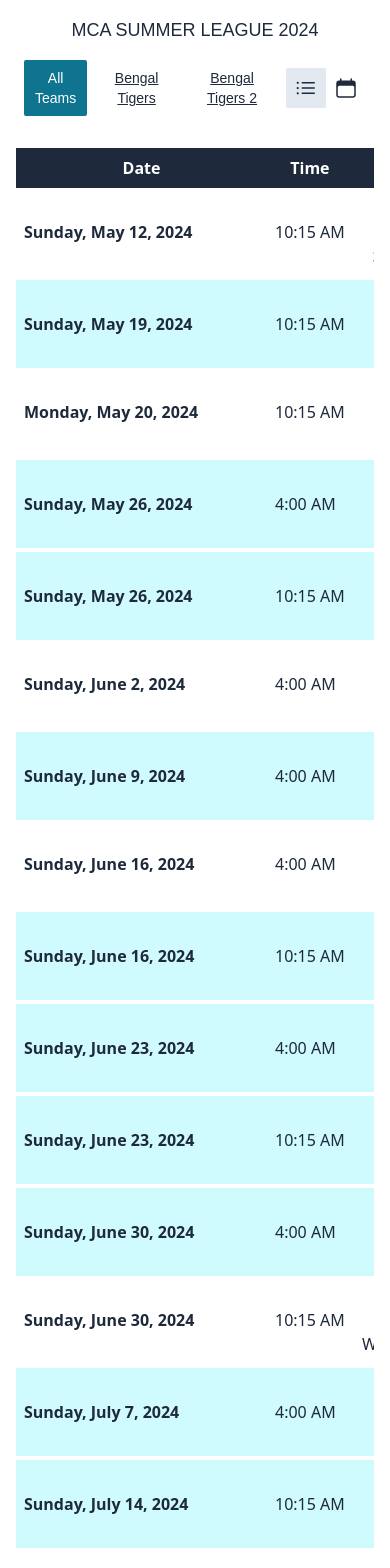
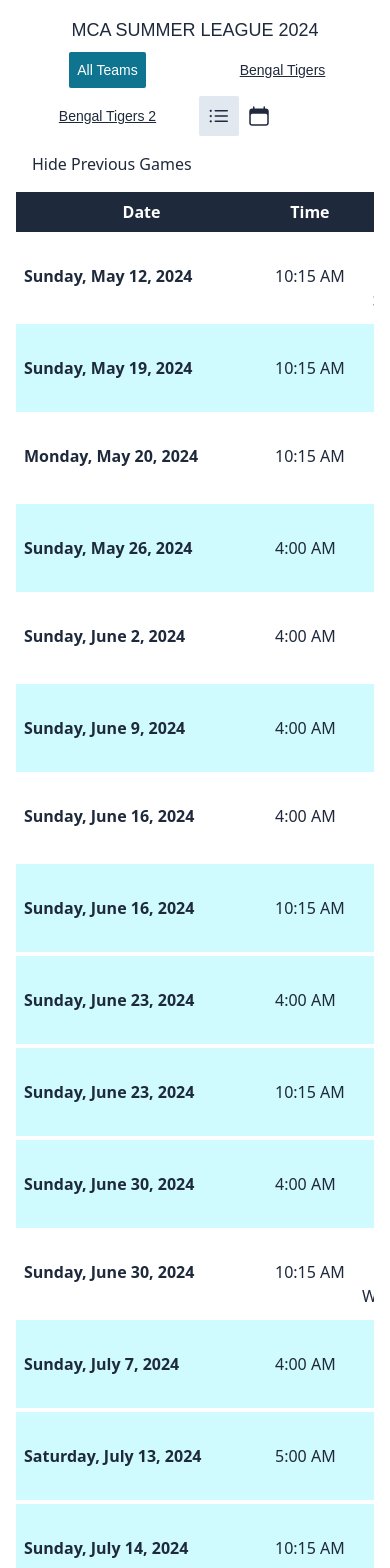
Before and after one commit to ihasanmdarif/McaSchedule, a Next.js app: page /generate in a window 390 px wide. Shown: the top 1568 px of the page. Built offline with nearby package versions, Linux system fonts and the light colour scheme; a web font is replaced by a local one.

Commit message:
Added hide prev games

```diff
--- a/app/components/Nav.tsx
+++ b/app/components/Nav.tsx
@@ -1,7 +1,7 @@
 "use client";
-import { cn } from "@/libs/utils";
+import { cn, formatDateTime } from "@/libs/utils";
 import Link from "next/link";
-import { useState } from "react";
+import { useEffect, useState } from "react";
 import { CalendarView } from "./CalendarView";
 import ScheduleTable, { Schedule } from "./ScheduleTable";
 import { ListBulletIcon, CalendarIcon } from "@heroicons/react/24/solid";
@@ -27,9 +27,34 @@ export function Nav({ teamName, scheduleList }: NavProps) {
   ];
 
   const [showCalendarView, setShowCalendarView] = useState(false);
+
+  const [hidePrevGames, setHidePrevGames] = useState(false);
+
+  const [gameSchedule, setGameSchedule] = useState<Schedule[]>(scheduleList);
+
+  const handleChange = () => {
+    setHidePrevGames(!hidePrevGames);
+  };
+
+  useEffect(() => {
+    if (hidePrevGames) {
+      const filteredSchedule = scheduleList.filter((schedule) => {
+        const dateString = formatDateTime(schedule["1"]).formatedDateShort;
+        const date = new Date(dateString);
+        const currentDate = new Date();
+        return date >= currentDate;
+      });
+      console.log(filteredSchedule);
+      setGameSchedule(filteredSchedule);
+    } else {
+      setGameSchedule(scheduleList);
+    }
+  }, [hidePrevGames, scheduleList]);
+
   return (
     <div className="h-full w-full sm:w-auto">
-      <div className="flex flex-row gap-2 mb-4 items-center sticky top-0 bg-white px-2 py-4">
+      <div className="px-2 py-2 flex flex-col gap-2 sticky top-0  bg-white">
+        <div className="grid grid-cols-2 sm:grid-cols-3 md:grid-cols-4 place-items-start gap-2 sm:place-items-center">
           {navs.map((nav, ind) => {
             return (
               <Link
@@ -38,7 +63,8 @@ export function Nav({ teamName, scheduleList }: NavProps) {
                 className={cn(
                   `text-sm sm:text-3xl font-platypi p-2 rounded-sm text-center m-auto underline`,
                   {
-                  "bg-cyan-700 text-white no-underline": nav.text === teamName,
+                    "bg-cyan-700 text-white no-underline":
+                      nav.text === teamName,
                   }
                 )}
               >
@@ -46,7 +72,7 @@ export function Nav({ teamName, scheduleList }: NavProps) {
               </Link>
             );
           })}
-        <div className="flex">
+          <div className="flex col-span-auto">
             <button
               onClick={() => setShowCalendarView(false)}
               className={cn(
@@ -66,10 +92,29 @@ export function Nav({ teamName, scheduleList }: NavProps) {
               <CalendarIcon className="size-6" />
             </button>
           </div>
+          <div className="flex col-span-2 sm:col-span-1">
+            <div
+              className={cn("flex justify-center items-center gap-2 p-2", {
+                "bg-gray-700 text-white rounded": hidePrevGames,
+              })}
+            >
+              <label htmlFor="hidePrevGames" className="select-none">
+                Hide Previous Games
+              </label>
+              <input
+                type="checkbox"
+                id="hidePrevGames"
+                className="appearance-none checked:bg-red-500 "
+                checked={hidePrevGames}
+                onChange={handleChange}
+              />
+            </div>
+          </div>
+        </div>
       </div>
       <div className="overflow-x-auto">
-        {showCalendarView && <CalendarView schedules={scheduleList} />}
-        {!showCalendarView && <ScheduleTable schedules={scheduleList} />}
+        {showCalendarView && <CalendarView schedules={gameSchedule} />}
+        {!showCalendarView && <ScheduleTable schedules={gameSchedule} />}
       </div>
     </div>
   );
--- a/app/generate/page.tsx
+++ b/app/generate/page.tsx
@@ -47,9 +47,9 @@ const schedules = [
     away: '<br><img src="assets/teams/130.png" width="50px" height="50px" onerror="this.onerror=null;this.src=\'assets/teams/team.png\';"><br>Bengal Tigers 2',
   },
   {
-    "1": " | 2024-05-26 | 15:15:00",
+    "1": " | 2024-07-13 | 10:00:00",
     "2": "Venue : ",
-    "3": "Waverly ground (WPG)",
+    "3": "La Barriere 1",
     "4": "Tournament : ",
     "5": "MCA Division-2 2024",
     home: ' <br><img src="assets/teams/130.png" width="50px" height="50px" onerror="this.onerror=null;this.src=\'assets/teams/team.png\';"><br>Bengal Tigers 2',
```
Lines whose indentation alone changed are shown as unchanged.
